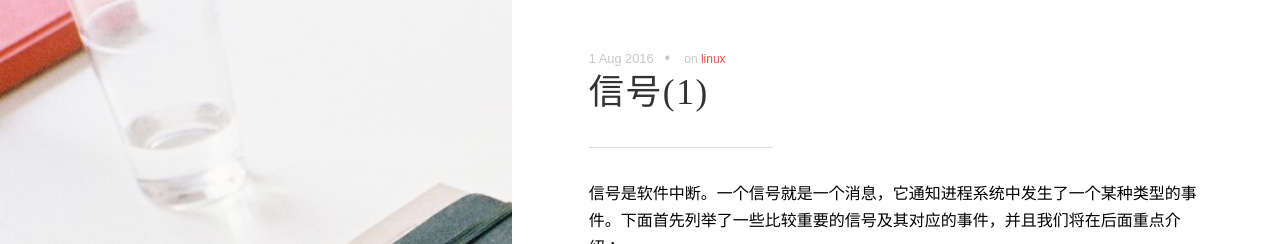
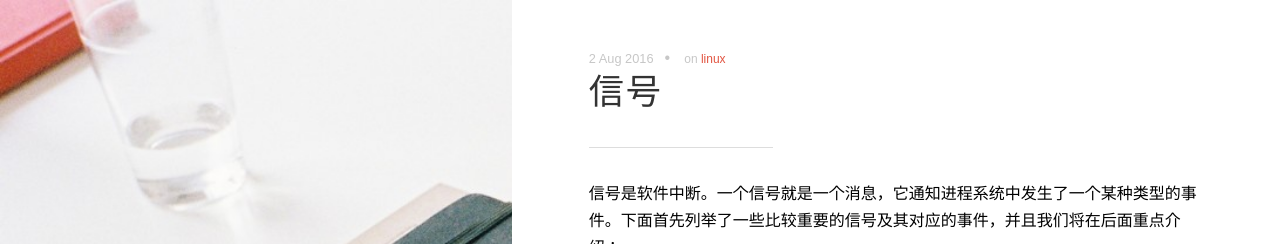
Before and after one commit to CYanLong/CYanLong.github.io, a Jekyll site: the page built from _posts/2016-08-01-signal1.md, in a window 1280 px wide and 900 px high. Shown: the top 244 px of the window. Built offline with Jekyll 4.4.1, drawn with Linux system fonts in a browser that asks for light colours; nearby versions of some CDN libraries.

```diff
--- a/_posts/2016-08-01-signal1.md
+++ b/_posts/2016-08-01-signal1.md
@@ -1,11 +1,10 @@
 ---
-title: "信号(1)"
-data: "2016-08-02"
+title: "信号"
+date: "2016-08-02"
 tags: [linux]
 ---
 
 ---
-
 信号是软件中断。一个信号就是一个消息，它通知进程系统中发生了一个某种类型的事件。下面首先列举了一些比较重要的信号及其对应的事件，并且我们将在后面重点介绍：
 
  - `SIGKILL` 杀死程序。
```
Also changed, not shown: 3 other files.
